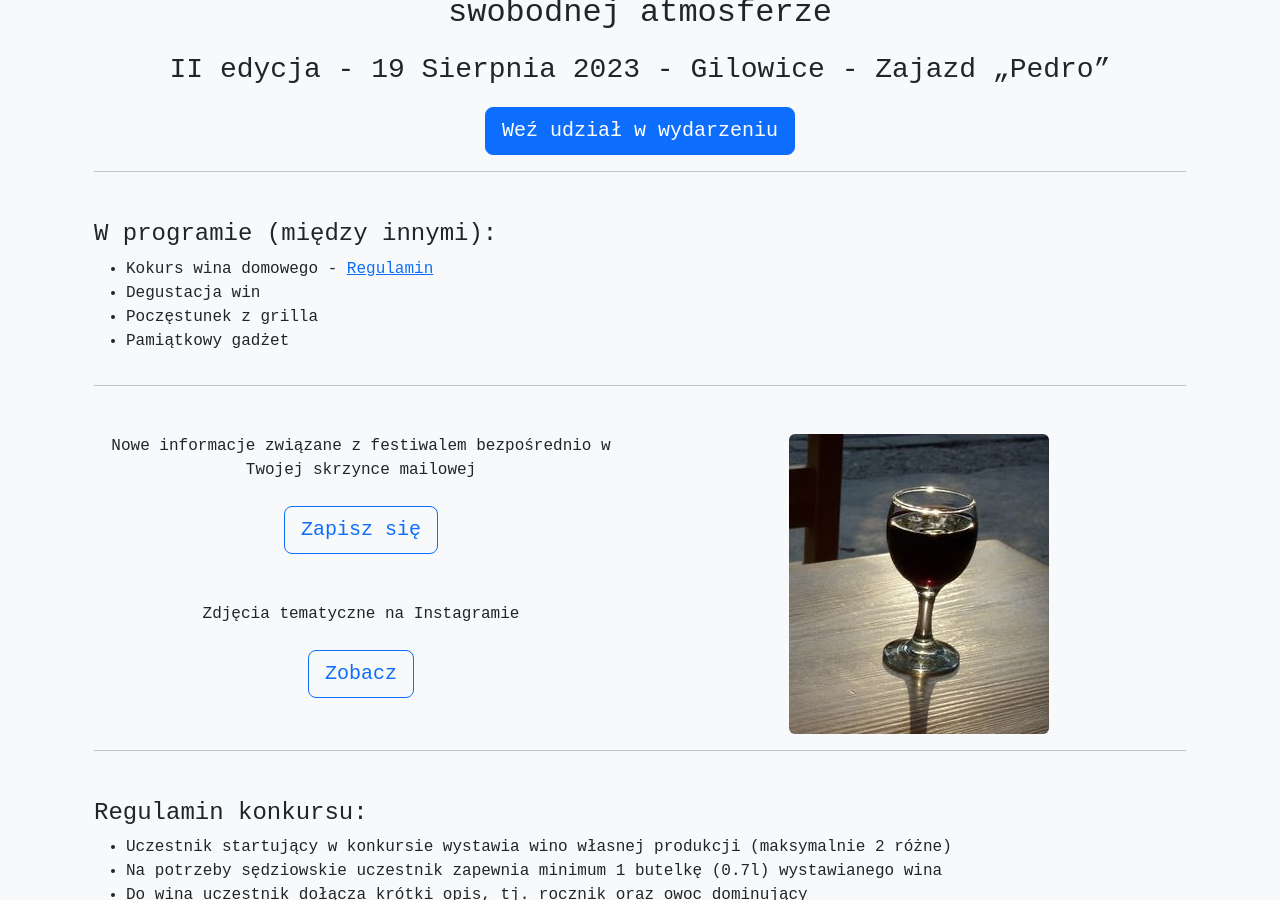
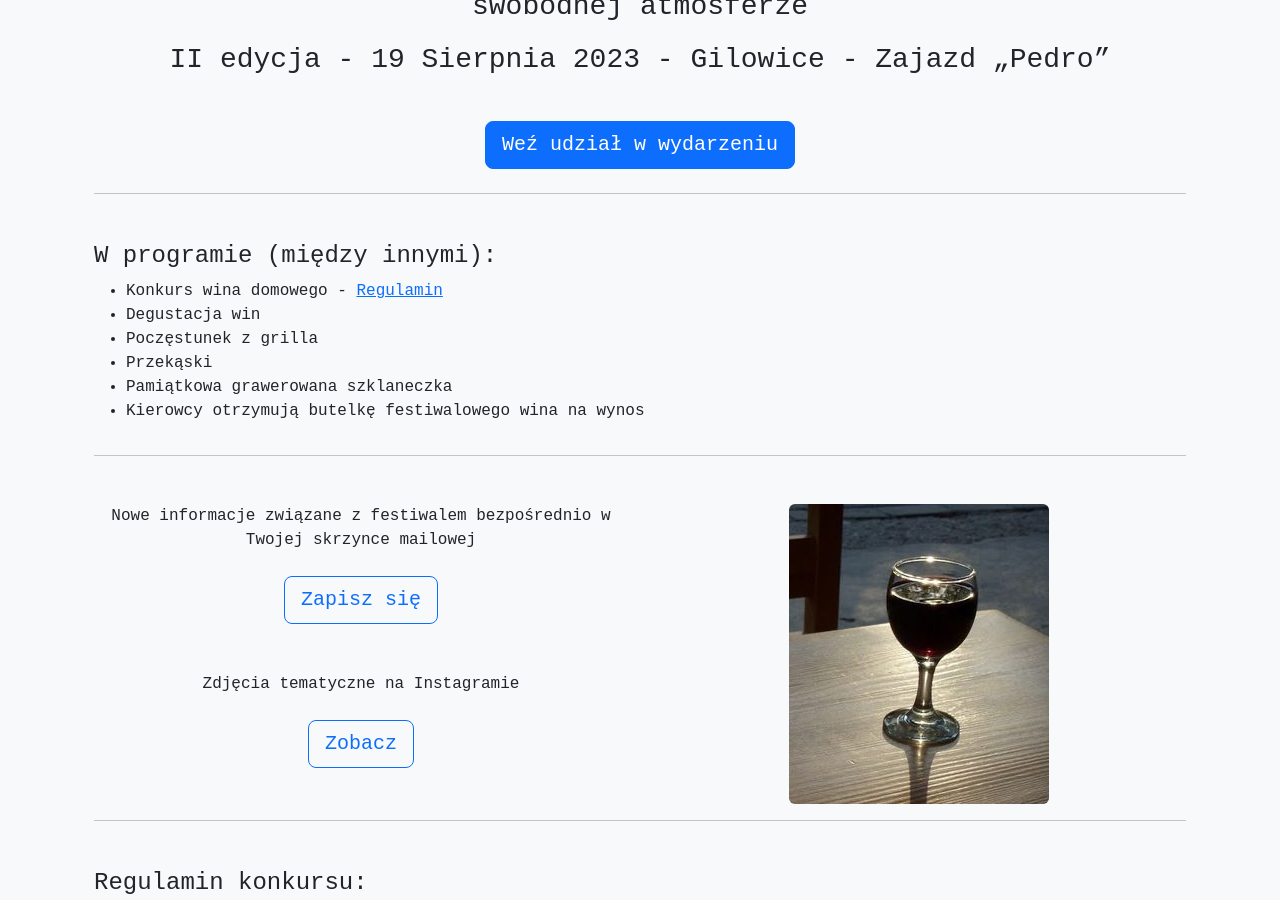
Before and after one commit to morgoth/fewido, a Jekyll site: the page built from index.html, in a window 1280 px wide and 900 px high, scrolled down 574 px. Built offline with Jekyll 4.4.1, drawn with Linux system fonts in a browser that asks for light colours; some web fonts are replaced.

Commit message:
More info

```diff
--- a/index.html
+++ b/index.html
@@ -22,12 +22,12 @@ layout: default
   </div>
   <div class="row mt-5">
     <div class="col mx-auto text-center">
-      <h2>Spotkanie koneserów wina domowego w kameralnym gronie i swobodnej atmosferze</h2>
+      <h3>Spotkanie koneserów wina domowego w kameralnym gronie i swobodnej atmosferze</h3>
       <p class="fs-3 mt-3">II edycja - 19 Sierpnia 2023 - Gilowice - Zajazd &bdquo;Pedro&rdquo;</p>
     </div>
   </div>
 
-  <h4 class="text-center">
+  <h4 class="text-center my-4">
     <a href="https://2023.fewido.pl" class="btn btn-primary btn-lg">Weź udział w wydarzeniu</a>
   </h4>
 
@@ -37,10 +37,12 @@ layout: default
     <div class="col mx-auto">
       <h4>W programie (między innymi):</h4>
       <ul>
-        <li>Kokurs wina domowego - <a href="#regulamin">Regulamin</a></li>
+        <li>Konkurs wina domowego - <a href="#regulamin">Regulamin</a></li>
         <li>Degustacja win</li>
         <li>Poczęstunek z grilla</li>
-        <li>Pamiątkowy gadżet</li>
+        <li>Przekąski</li>
+        <li>Pamiątkowa grawerowana szklaneczka</li>
+        <li>Kierowcy otrzymują butelkę festiwalowego wina na wynos</li>
       </ul>
     </div>
   </div>
```
Also changed, not shown: Gemfile.lock.
